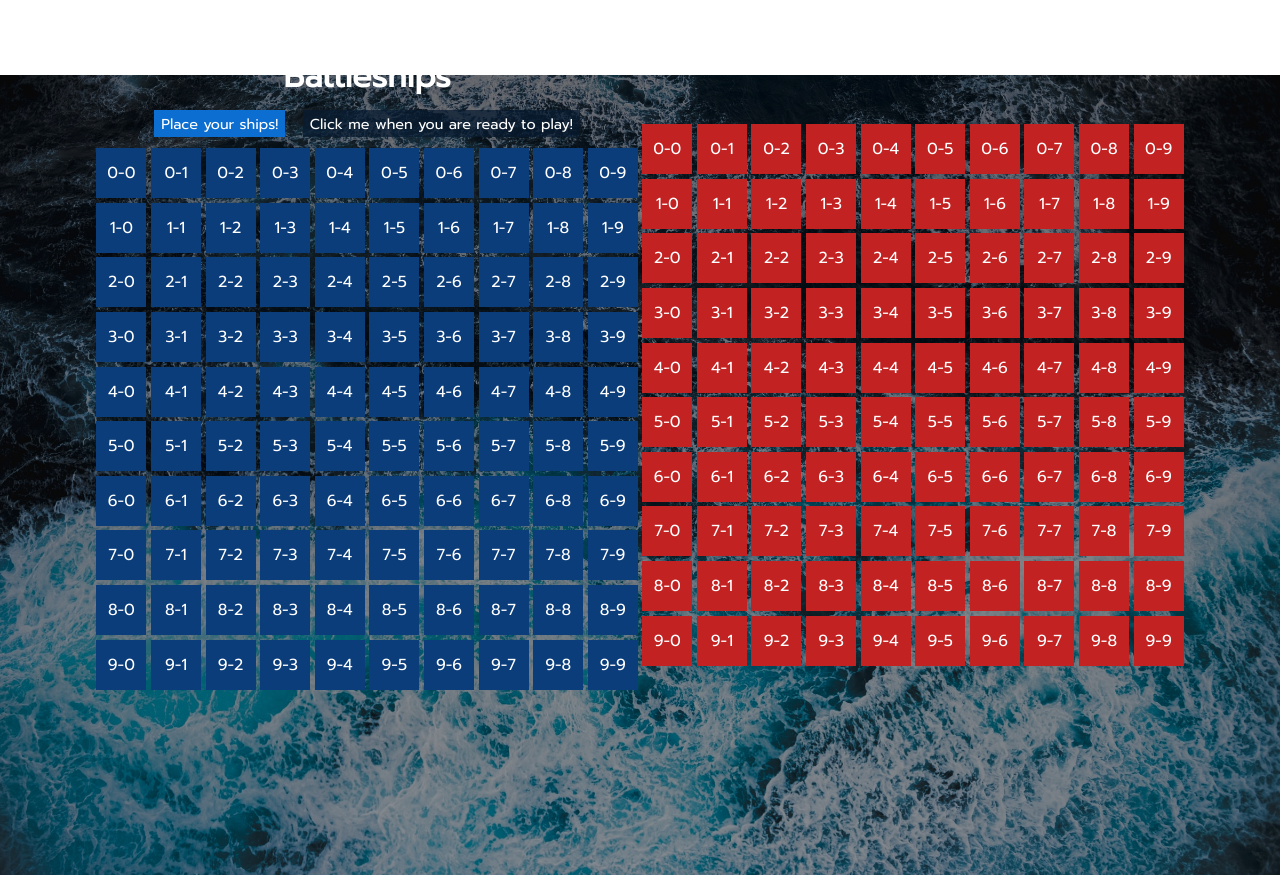
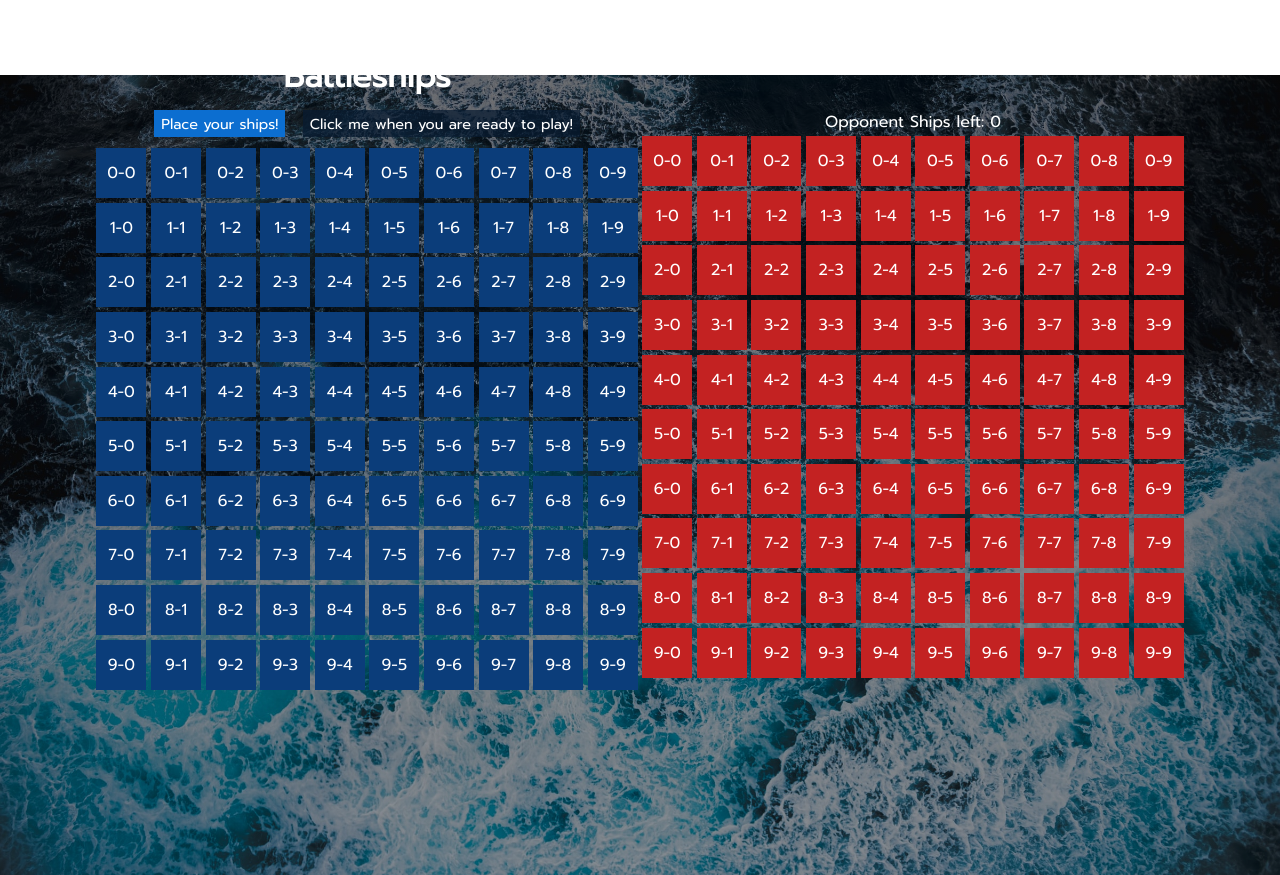
Before and after one commit to FransGPasse/Battleships_with_React_client_new, a React (Create React App) app: page /battleships in a window 1280 px wide. Built offline with nearby package versions, Linux system fonts and the light colour scheme; no server answers; a web font is replaced by a local one.

Commit message:
Listens for changes in your opponents ships, and renders the amount of ships on the screen so you can now keep track on how many ships your opponents has left.

```diff
--- a/src/components/OpponentGameBoard.jsx
+++ b/src/components/OpponentGameBoard.jsx
@@ -6,6 +6,9 @@ export default function OpponentGameBoard({ opponentBoard }) {
 
   // state to see if I can shoot or not
   const [canShoot, setCanShoot] = useState(false)
+
+  // state to see how many ships my opponent has left
+  const [opponentShipsLeft, setOpponentShipsLeft] = useState(0)
 
   //Skickar med ID:t för eventet på klick, samt socketens ID
   const clickedBox = (e) => {
@@ -50,9 +53,17 @@ export default function OpponentGameBoard({ opponentBoard }) {
     });
   }, [socket]);
 
+  // listen for changes in opponents ship
+  useEffect(() => {
+    socket.on("ship_change", (shipsLeft) => {
+      setOpponentShipsLeft(shipsLeft)
+    })
+  })
+
   return (
     <>
       <div className="gameboard opponent-board">
+      <p> Opponent Ships left: {opponentShipsLeft} </p>
         {opponentBoard.map((row, y) => (
           <div className="row" key={y}>
             {row.map((box, x) => {
```
